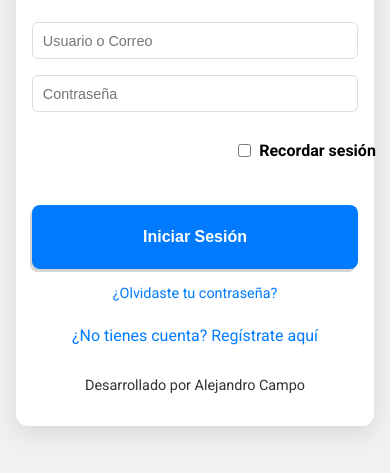
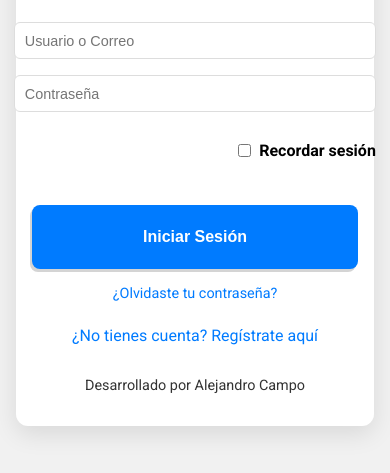
Before and after one commit to AlejandroCR11/mfjc, a plain HTML site: page login-signup.html in a window 390 px wide. Shown: the part 345-818 px from the top of the page. Drawn offline with Linux system fonts and the light colour scheme.

Commit message:
Update login-signup.css

```diff
--- a/css/login-signup.css
+++ b/css/login-signup.css
@@ -287,7 +287,7 @@ h5 {
     /* Ajustar tamaño de los campos de texto */
     #loginForm input[type="text"],
     #loginForm input[type="password"] {
-        width: 90%; /* Mantiene el ancho del contenedor */
+        width: 100%; /* Mantiene el ancho del contenedor */
         font-size: 0.9rem; /* Tamaño de fuente más pequeño */
         padding: 0.6rem; /* Reducir padding para hacer el campo más compacto */
         border-radius: 6px; /* Bordes redondeados ligeramente */
```
